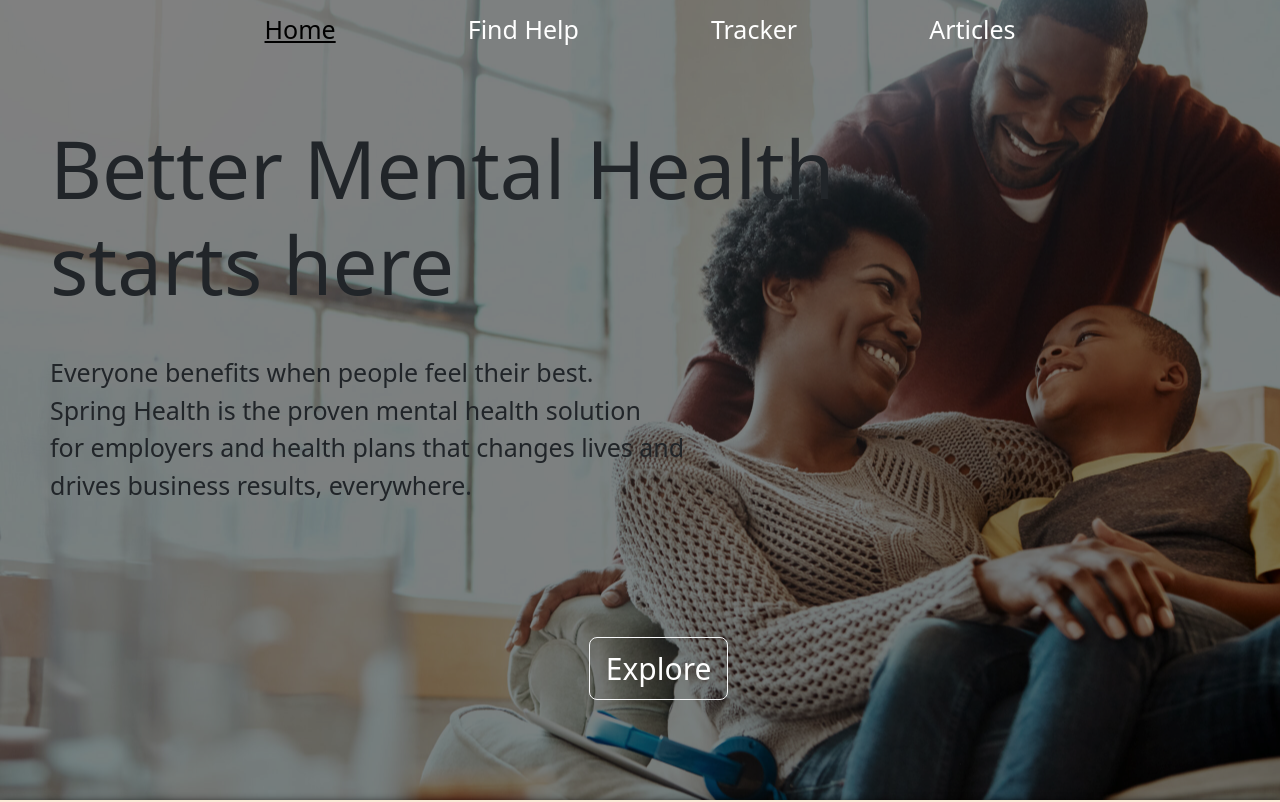
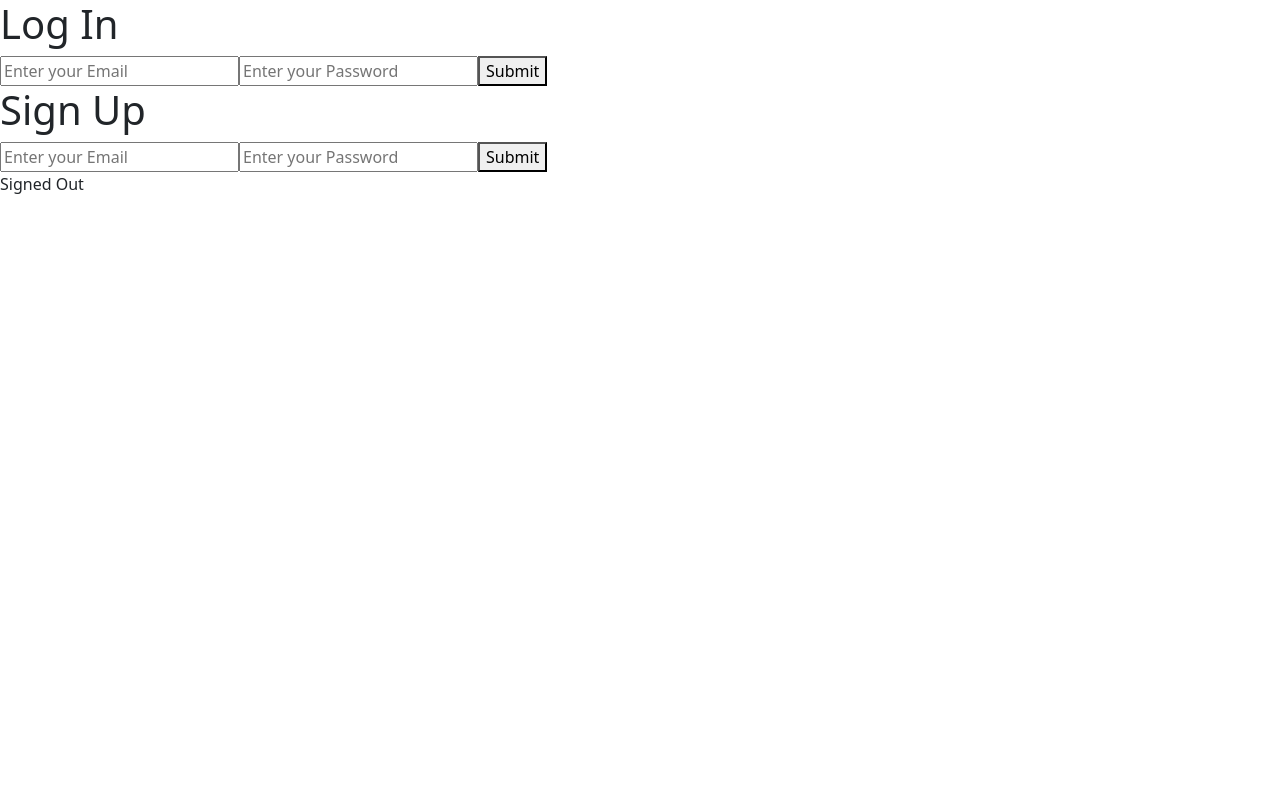
Before and after one commit to hrishikesh8904/miniproject, a React (Create React App) app: page / in a window 1280 px wide. Shown: the top 802 px of the page. Built offline with nearby package versions, Linux system fonts and the light colour scheme; no server answers.

Commit message:
modified:   package-lock.json 	modified:   package.json 	modified:   src/App.js 	new file:   src/components/AuthDetails.jsx 	new file:   src/components/auth/SignIn.jsx 	new file:   src/components/auth/SignUp.jsx 	new file:   src/firebase.js

```diff
--- a/package.json
+++ b/package.json
@@ -7,6 +7,7 @@
     "@testing-library/react": "^13.4.0",
     "@testing-library/user-event": "^13.5.0",
     "bootstrap": "^5.3.3",
+    "firebase": "^10.11.0",
     "react": "^18.2.0",
     "react-bootstrap": "^2.10.2",
     "react-dom": "^18.2.0",
--- a/src/App.js
+++ b/src/App.js
@@ -3,13 +3,26 @@ import Home from "./components/Home";
 import Articles from "./components/Articles";
 import Findhelp from "./components/Findhelp";
 import { BrowserRouter, Routes, Route } from "react-router-dom";
+import SignIn from "./components/auth/SignIn";
+import SignUp from "./components/auth/SignUp";
+import AuthDetails from "./components/AuthDetails";
 import "../node_modules/bootstrap/dist/css/bootstrap.min.css";
 function App() {
   return (
     <div>
       <BrowserRouter>
         <Routes>
-          <Route path="/" element={<Home />} />
+          <Route
+            path="/"
+            element={
+              <div>
+                <SignIn />
+                <SignUp />
+                <AuthDetails />
+              </div>
+            }
+          />
+          <Route path="/Home" element={<Home />} />
           <Route path="/articles" element={<Articles />} />
           <Route path="/Findhelp" element={<Findhelp />} />
         </Routes>
--- /dev/null
+++ b/src/components/AuthDetails.jsx
@@ -0,0 +1,37 @@
+import React, { useEffect, useState } from "react";
+import { auth } from "../firebase";
+import { onAuthStateChanged, signOut } from "firebase/auth";
+
+function AuthDetails() {
+  const [authUser, setAuthUser] = useState(null);
+  useEffect(() => {
+    const listen = onAuthStateChanged(auth, (user) => {
+      if (user) {
+        setAuthUser(user);
+      } else {
+        setAuthUser(null);
+      }
+    });
+    return () => {
+      listen();
+    };
+  }, []);
+  function userSignOut() {
+    signOut(auth).then(() => {
+      console.log("Signed out Successfully");
+    });
+  }
+  return (
+    <div>
+      {authUser ? (
+        <div>
+          <p>Signed In</p>
+          <button onClick={userSignOut}>SignOut</button>
+        </div>
+      ) : (
+        <p>Signed Out</p>
+      )}
+    </div>
+  );
+}
+export default AuthDetails;
--- /dev/null
+++ b/src/components/auth/SignIn.jsx
@@ -0,0 +1,38 @@
+import React, { useState } from "react";
+import { auth } from "../../firebase";
+import { signInWithEmailAndPassword } from "firebase/auth";
+function SignIn() {
+  const [email, setEmail] = useState("");
+  const [password, setPassword] = useState("");
+  function emailHandler(event) {
+    setEmail(event.target.value);
+  }
+  function passwordHandler(event) {
+    setPassword(event.target.value);
+  }
+  function signIn(event) {
+    event.preventDefault();
+    signInWithEmailAndPassword(auth, email, password).then((userCredential) => {
+      console.log(userCredential);
+    });
+  }
+  return (
+    <div>
+      <form onSubmit={signIn}>
+        <h1>Log In</h1>
+        <input
+          type="email"
+          placeholder="Enter your Email"
+          onChange={emailHandler}
+        />
+        <input
+          type="password"
+          placeholder="Enter your Password"
+          onChange={passwordHandler}
+        />
+        <button type="submit">Submit</button>
+      </form>
+    </div>
+  );
+}
+export default SignIn;
--- /dev/null
+++ b/src/components/auth/SignUp.jsx
@@ -0,0 +1,40 @@
+import React, { useState } from "react";
+import { auth } from "../../firebase";
+import { createUserWithEmailAndPassword } from "firebase/auth";
+function SignUp() {
+  const [email, setEmail] = useState("");
+  const [password, setPassword] = useState("");
+  function emailHandler(event) {
+    setEmail(event.target.value);
+  }
+  function passwordHandler(event) {
+    setPassword(event.target.value);
+  }
+  function signUp(event) {
+    event.preventDefault();
+    createUserWithEmailAndPassword(auth, email, password).then(
+      (userCredential) => {
+        console.log(userCredential);
+      }
+    );
+  }
+  return (
+    <div>
+      <form onSubmit={signUp}>
+        <h1>Sign Up</h1>
+        <input
+          type="email"
+          placeholder="Enter your Email"
+          onChange={emailHandler}
+        />
+        <input
+          type="password"
+          placeholder="Enter your Password"
+          onChange={passwordHandler}
+        />
+        <button type="submit">Submit</button>
+      </form>
+    </div>
+  );
+}
+export default SignUp;
--- /dev/null
+++ b/src/firebase.js
@@ -0,0 +1,22 @@
+// Import the functions you need from the SDKs you need
+import { initializeApp } from "firebase/app";
+import { getAuth } from "firebase/auth";
+
+// TODO: Add SDKs for Firebase products that you want to use
+// https://firebase.google.com/docs/web/setup#available-libraries
+
+// Your web app's Firebase configuration
+const firebaseConfig = {
+  apiKey: "AIzaSyCMGvRSk49lbwk-FHaeWi5zuUuBHvbZYkQ",
+  authDomain: "miniproject-c5824.firebaseapp.com",
+  projectId: "miniproject-c5824",
+  storageBucket: "miniproject-c5824.appspot.com",
+  messagingSenderId: "284189257463",
+  appId: "1:284189257463:web:e2dd3c8741529799c8adf2",
+};
+
+// Initialize Firebase
+const app = initializeApp(firebaseConfig);
+
+// Initialize Firebase Authentication and get a reference to the service
+export const auth = getAuth(app);
```
Also changed, not shown: 1 other file (tests, documents, lock files or other folders).
